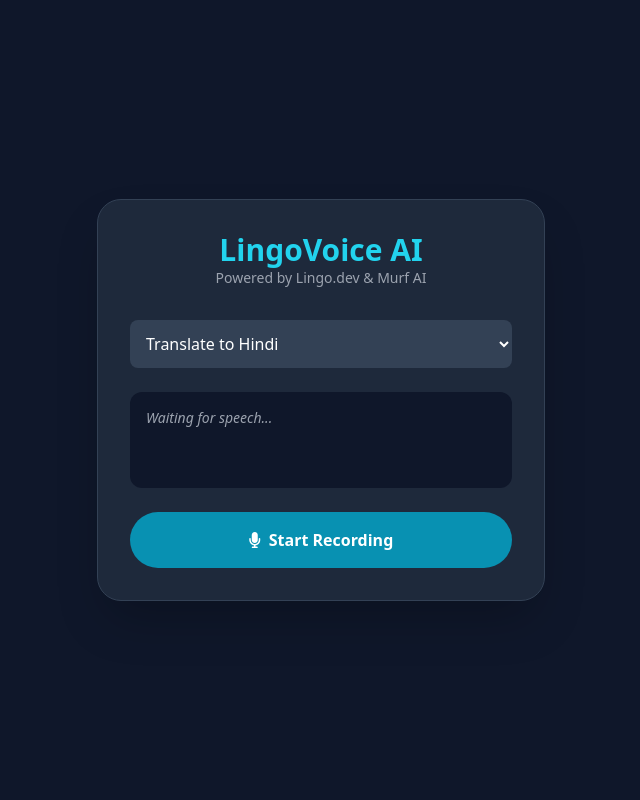
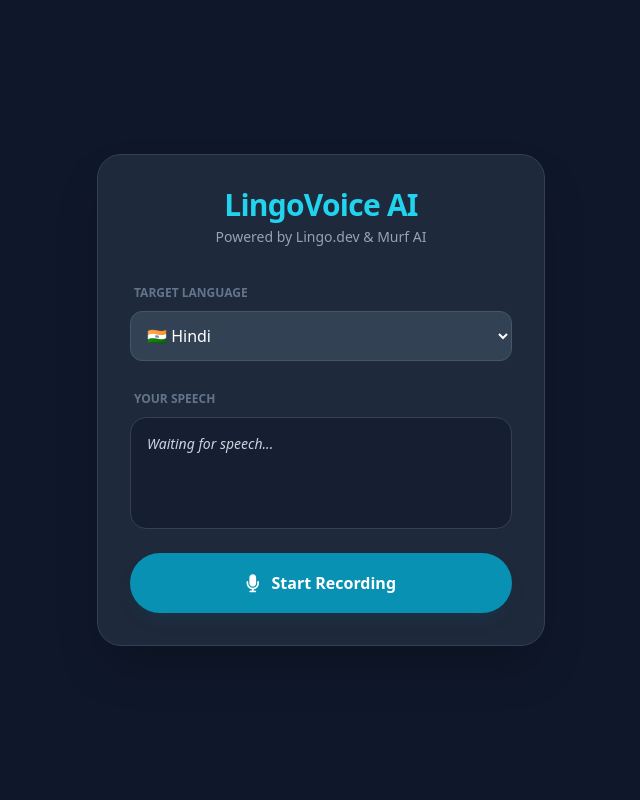
Before and after one commit to trivedikavya/LingoVoice-Agent, a Flask app: page / in a window 1280 px wide. Shown: the whole page, without its empty margins (319-959 px from the left). Run offline with Flask 3, Linux system fonts and the light colour scheme; some libraries are stand-ins or nearby versions.

Commit message:
Basic Steup Done

```diff
--- /dev/null
+++ b/static/css/style.css
@@ -0,0 +1,45 @@
+/* Custom Scrollbar for the Transcript Area */
+#transcript::-webkit-scrollbar {
+    width: 6px;
+}
+
+#transcript::-webkit-scrollbar-track {
+    background: rgba(15, 23, 42, 0.5);
+    border-radius: 10px;
+}
+
+#transcript::-webkit-scrollbar-thumb {
+    background: #0891b2; /* cyan-600 */
+    border-radius: 10px;
+}
+
+/* Glassmorphism Effect for the Main Card */
+.glass-panel {
+    background: rgba(30, 41, 59, 0.7);
+    backdrop-filter: blur(12px);
+    -webkit-backdrop-filter: blur(12px);
+    border: 1px solid rgba(255, 255, 255, 0.1);
+}
+
+/* Pulse Animation for Recording State */
+@keyframes pulse-red {
+    0% { box-shadow: 0 0 0 0 rgba(220, 38, 38, 0.4); }
+    70% { box-shadow: 0 0 0 15px rgba(220, 38, 38, 0); }
+    100% { box-shadow: 0 0 0 0 rgba(220, 38, 38, 0); }
+}
+
+.recording-active {
+    animation: pulse-red 2s infinite;
+    background-color: #dc2626 !important; /* red-600 */
+}
+
+/* Floating Animation for the Mic Icon */
+.float-anim {
+    animation: float 3s ease-in-out infinite;
+}
+
+@keyframes float {
+    0% { transform: translateY(0px); }
+    50% { transform: translateY(-10px); }
+    100% { transform: translateY(0px); }
+}
--- a/templates/index.html
+++ b/templates/index.html
@@ -2,40 +2,51 @@
 <html lang="en">
 <head>
     <meta charset="UTF-8">
+    <meta name="viewport" content="width=device-width, initial-scale=1.0">
     <title>LingoVoice AI Agent</title>
     <script src="https://cdn.tailwindcss.com"></script>
+    <link href="https://cdn.jsdelivr.net/npm/tailwindcss@2.2.19/dist/tailwind.min.css" rel="stylesheet">
     <link href="https://cdnjs.cloudflare.com/ajax/libs/font-awesome/6.0.0/css/all.min.css" rel="stylesheet">
+    <link rel="stylesheet" href="/static/css/style.css">
 </head>
-<body class="bg-slate-900 text-white min-h-screen flex items-center justify-center p-4">
-    <div class="max-w-md w-full bg-slate-800 p-8 rounded-3xl shadow-2xl border border-slate-700">
+<body class="bg-slate-900 text-slate-100 min-h-screen flex items-center justify-center p-4">
+
+    <div class="max-w-md w-full bg-slate-800 p-8 rounded-3xl shadow-2xl border border-slate-700 glass-panel">
+
         <header class="text-center mb-8">
-            <h1 class="text-3xl font-bold text-cyan-400">LingoVoice AI</h1>
-            <p class="text-gray-400 text-sm">Powered by Lingo.dev & Murf AI</p>
+            <h1 class="text-3xl font-extrabold text-cyan-400 tracking-tight">LingoVoice AI</h1>
+            <p class="text-slate-400 text-sm mt-1">Powered by Lingo.dev & Murf AI</p>
         </header>
 
         <div class="space-y-6">
-            <div class="flex gap-2">
-                <select id="targetLanguage" class="w-full bg-slate-700 p-3 rounded-lg outline-none">
-                    <option value="hi">Translate to Hindi</option>
-                    <option value="es">Translate to Spanish</option>
-                    <option value="fr">Translate to French</option>
+            <div class="space-y-2">
+                <label class="text-xs font-semibold text-slate-500 uppercase ml-1">Target Language</label>
+                <select id="targetLanguage" class="w-full bg-slate-700 text-white p-3 rounded-xl outline-none border border-slate-600 focus:border-cyan-500 transition-all">
+                    <option value="hi">🇮🇳 Hindi</option>
+                    <option value="es">🇪🇸 Spanish</option>
+                    <option value="fr">🇫🇷 French</option>
                 </select>
             </div>
 
-            <div class="h-24 bg-slate-900 rounded-xl p-4 text-sm text-gray-400 italic" id="transcript">
-                Waiting for speech...
+            <div class="space-y-2">
+                <label class="text-xs font-semibold text-slate-500 uppercase ml-1">Your Speech</label>
+                <div class="h-28 bg-slate-900/50 rounded-2xl p-4 text-sm text-slate-300 italic border border-slate-700 overflow-y-auto" id="transcript">
+                    Waiting for speech...
+                </div>
             </div>
 
-            <button id="startBtn" class="w-full bg-cyan-600 hover:bg-cyan-500 py-4 rounded-full font-bold transition flex items-center justify-center gap-2">
-                <i class="fa-solid fa-microphone"></i> Start Recording
+            <button id="startBtn" class="w-full bg-cyan-600 hover:bg-cyan-500 text-white py-4 rounded-full font-bold transition-all flex items-center justify-center gap-3 shadow-lg shadow-cyan-900/20 active:scale-95">
+                <i class="fa-solid fa-microphone text-lg"></i>
+                <span>Start Recording</span>
             </button>
 
-            <div id="result" class="hidden p-4 bg-cyan-900/30 rounded-xl border border-cyan-500/50">
-                <p class="text-xs text-cyan-400 font-bold uppercase mb-1">Translation</p>
-                <p id="translatedText" class="text-lg"></p>
+            <div id="result" class="hidden p-5 bg-cyan-950/40 rounded-2xl border border-cyan-500/30 animate-in fade-in zoom-in duration-300">
+                <p class="text-xs text-cyan-400 font-bold uppercase mb-2 tracking-widest">Localized Translation</p>
+                <p id="translatedText" class="text-xl text-white font-medium leading-relaxed"></p>
             </div>
         </div>
     </div>
+
     <script src="/static/js/app.js"></script>
 </body>
 </html>
```
Also changed, not shown: README.md.
